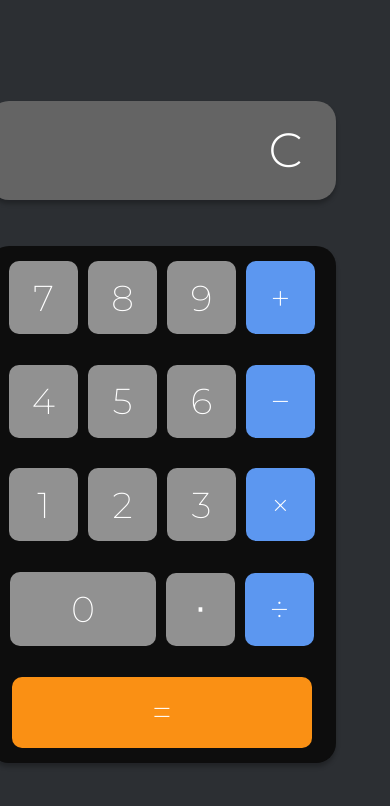
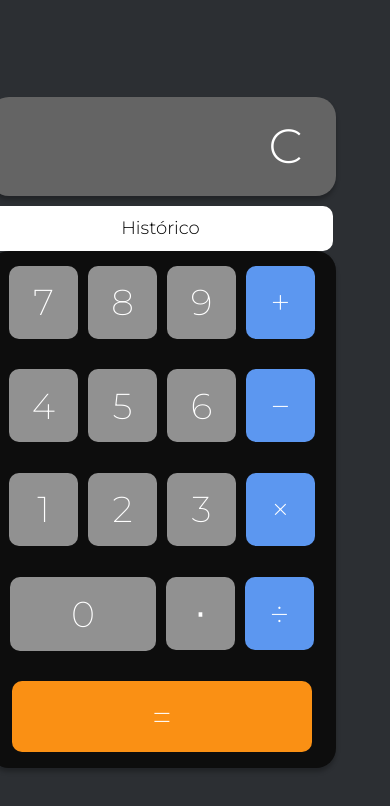
Before and after one commit to juliavaz/calculadora-basica, a website: page index.html in a window 390 px wide. Drawn offline with Linux system fonts and the light colour scheme.

Commit message:
Adding the history container on the phone screen

```diff
--- a/index.html
+++ b/index.html
@@ -15,6 +15,7 @@
   <link href="https://fonts.googleapis.com/css2?family=Montserrat:wght@200;300;600&display=swap" rel="stylesheet">
   <script src="src/js/math-expression-evaluator.min.js"></script>
   <script src="src/js/calculadora.js"></script>
+  <script src="src/js/animation.js"></script>
 </head>
 
 <body>
@@ -23,6 +24,11 @@
       <div id="containerdisplay">
         <div class="clearButton" onclick="press('clear')">C</div>
         <div id="display">
+        </div>
+        <div id="containerhistoricocelular">
+          <div id="containerboxcelular">
+            <button>Histórico</button>
+          </div>
         </div>
       </div>
       <div id="buttons">
@@ -44,12 +50,11 @@
 
         <div class="button zero" onclick="press(0)">0</div>
         <div class="button" onclick="press('.')">&#8901;</div>
-        <div class="button operacao" onclick="press('&#xf7')">&#xf7;</div>
+        <div class="button operacao" onclick="press('/')">&#xf7;</div>
 
         <div class="button igual" onclick="press('=')">&#61;</div>
       </div>
     </div>
-    <div id="containerhistoricocelular">
       <div id="containerHistorico">
         <div id="box">
           <div id="containerbox">
@@ -59,7 +64,6 @@
           <div id="historicoExpressoes">
             <p></p>
           </div>
-      </div>
     </div>
   </div>
 </body>
--- a/src/css/media-queries.css
+++ b/src/css/media-queries.css
@@ -64,6 +64,7 @@
     width: 347px;
     height: 99px;
     font-size: 32px;
+    margin-bottom: 10px;
   }
 
   .zero {
@@ -78,8 +79,7 @@
   }
 
   #containerHistorico {
-    width: 311px;
-    height: 580px;
+    display: none;
   }
 
   .clearButton {
@@ -88,8 +88,24 @@
     font-size: 48px;
   }
 
-  #containerhistoricocelular {
-    display: none;
-    opacity: 0;
+  #containerboxcelular {
+    display: flex;
+    justify-content: center;
+    align-items: center;
+    width: 344px;
+    height: 45px;
+    background-color: white;
+    border-radius: 10px;
+    color: black;
+  }
+
+  #containerboxcelular > button {
+    font-family: Montserrat;
+    font-size: 18px;
+    border: none;
+    background: none;
+    display: flex;
+    justify-content: center;
+    align-items: center;
   }
 }
```
Also changed, not shown: src/js/animation.js (added).
